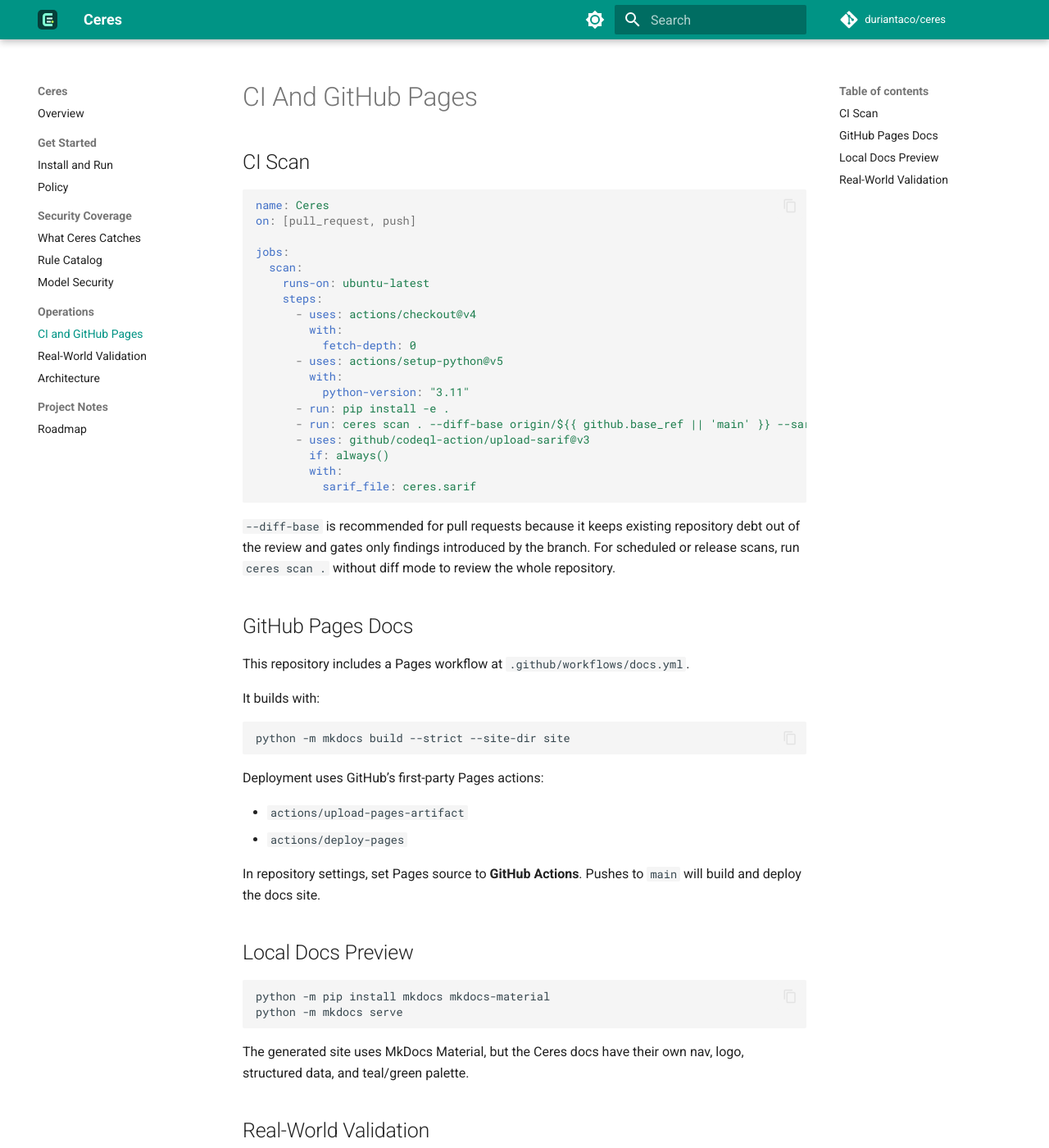
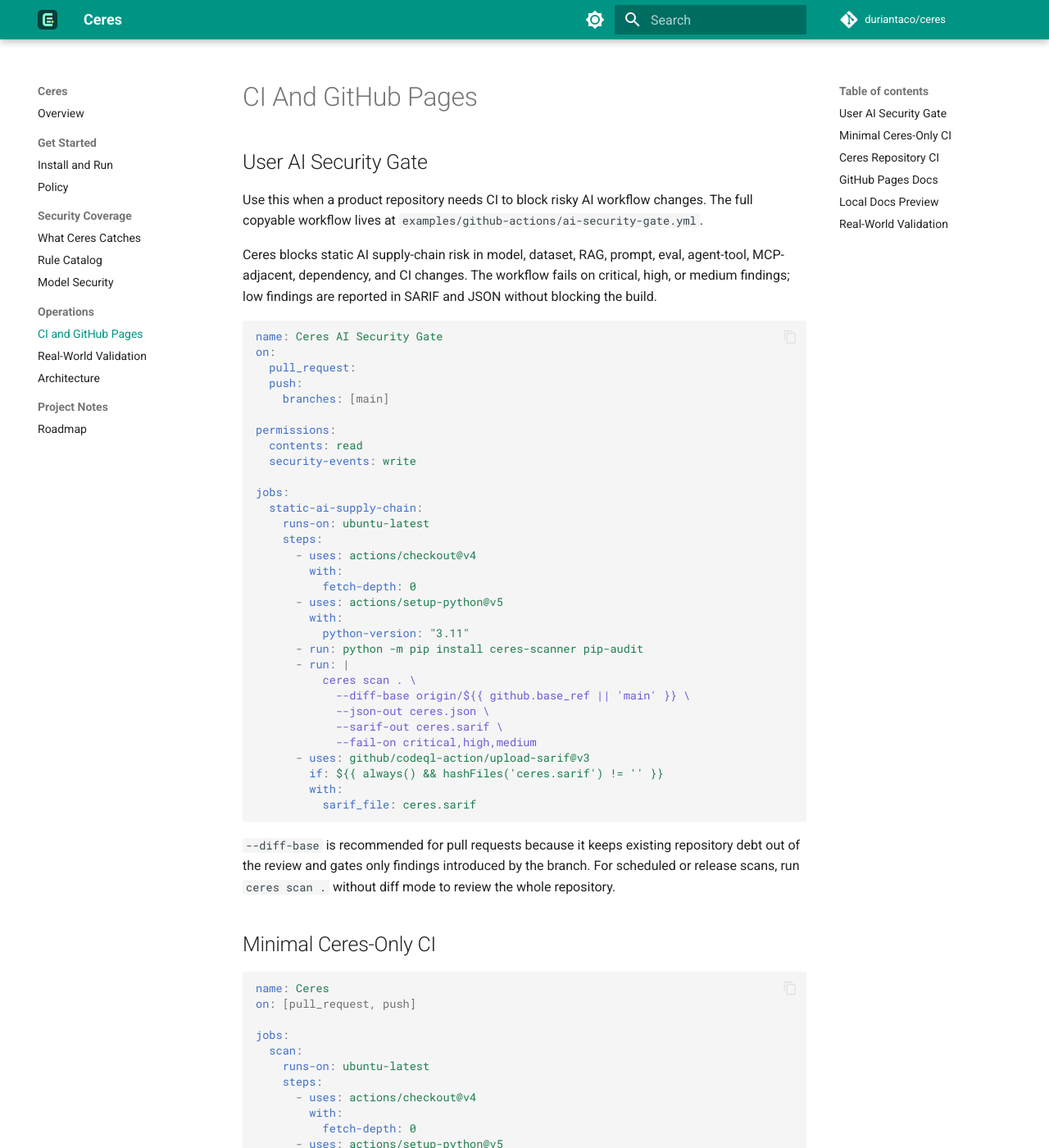
Before and after one commit to duriantaco/ceres, an MkDocs documentation site: the page built from docs/ci.md, in a window 1280 px wide and 1400 px high. Shown: the whole window at 82% size. Built offline with MkDocs 1.6.1 and Material for MkDocs 9.7.7, drawn with Linux system fonts in a browser that asks for light colours; comment, search, counter and statistics services are not loaded; some of the changed text lies outside the part shown.

Commit message:
feat(ci): add Ceres AI security gates (#4)
## Summary
  - Added a GitHub Actions workflow for user repos
- Added repo CI with Ruff, tests, docs build, Ceres PR diff scan, and
Skylos gate
  - Configure Ruff and clean existing lint issues
  - Document how Ceres should block AI workflow changes in CI

## Tests
  - `python ruff check .`
  - `pytest .`

````diff
--- a/docs/ci.md
+++ b/docs/ci.md
@@ -1,6 +1,56 @@
 # CI And GitHub Pages
 
-## CI Scan
+## User AI Security Gate
+
+Use this when a product repository needs CI to block risky AI workflow changes.
+The full copyable workflow lives at
+`examples/github-actions/ai-security-gate.yml`.
+
+Ceres blocks static AI supply-chain risk in model, dataset, RAG, prompt, eval,
+agent-tool, MCP-adjacent, dependency, and CI changes. The workflow fails on
+critical, high, or medium findings; low findings are reported in SARIF and JSON
+without blocking the build.
+
+```yaml
+name: Ceres AI Security Gate
+on:
+  pull_request:
+  push:
+    branches: [main]
+
+permissions:
+  contents: read
+  security-events: write
+
+jobs:
+  static-ai-supply-chain:
+    runs-on: ubuntu-latest
+    steps:
+      - uses: actions/checkout@v4
+        with:
+          fetch-depth: 0
+      - uses: actions/setup-python@v5
+        with:
+          python-version: "3.11"
+      - run: python -m pip install ceres-scanner pip-audit
+      - run: |
+          ceres scan . \
+            --diff-base origin/${{ github.base_ref || 'main' }} \
+            --json-out ceres.json \
+            --sarif-out ceres.sarif \
+            --fail-on critical,high,medium
+      - uses: github/codeql-action/upload-sarif@v3
+        if: ${{ always() && hashFiles('ceres.sarif') != '' }}
+        with:
+          sarif_file: ceres.sarif
+```
+
+`--diff-base` is recommended for pull requests because it keeps existing
+repository debt out of the review and gates only findings introduced by the
+branch. For scheduled or release scans, run `ceres scan .` without diff mode to
+review the whole repository.
+
+## Minimal Ceres-Only CI
 
 ```yaml
 name: Ceres
@@ -24,10 +74,16 @@
           sarif_file: ceres.sarif
 ```
 
-`--diff-base` is recommended for pull requests because it keeps existing
-repository debt out of the review and gates only findings introduced by the
-branch. For scheduled or release scans, run `ceres scan .` without diff mode to
-review the whole repository.
+## Ceres Repository CI
+
+This repository has its own CI workflow at `.github/workflows/ci.yml`. It runs:
+
+- Ruff lint checks
+- unit tests
+- strict MkDocs build
+- Ceres diff scan on pull requests
+- pip-audit availability for Ceres dependency checks
+- Skylos scan
 
 ## GitHub Pages Docs
 
````
Also changed, not shown: README.md (+2 -3 lines), docs/roadmap.md (+1 -1 lines), pyproject.toml (+11 -1 lines), 5 other files.
